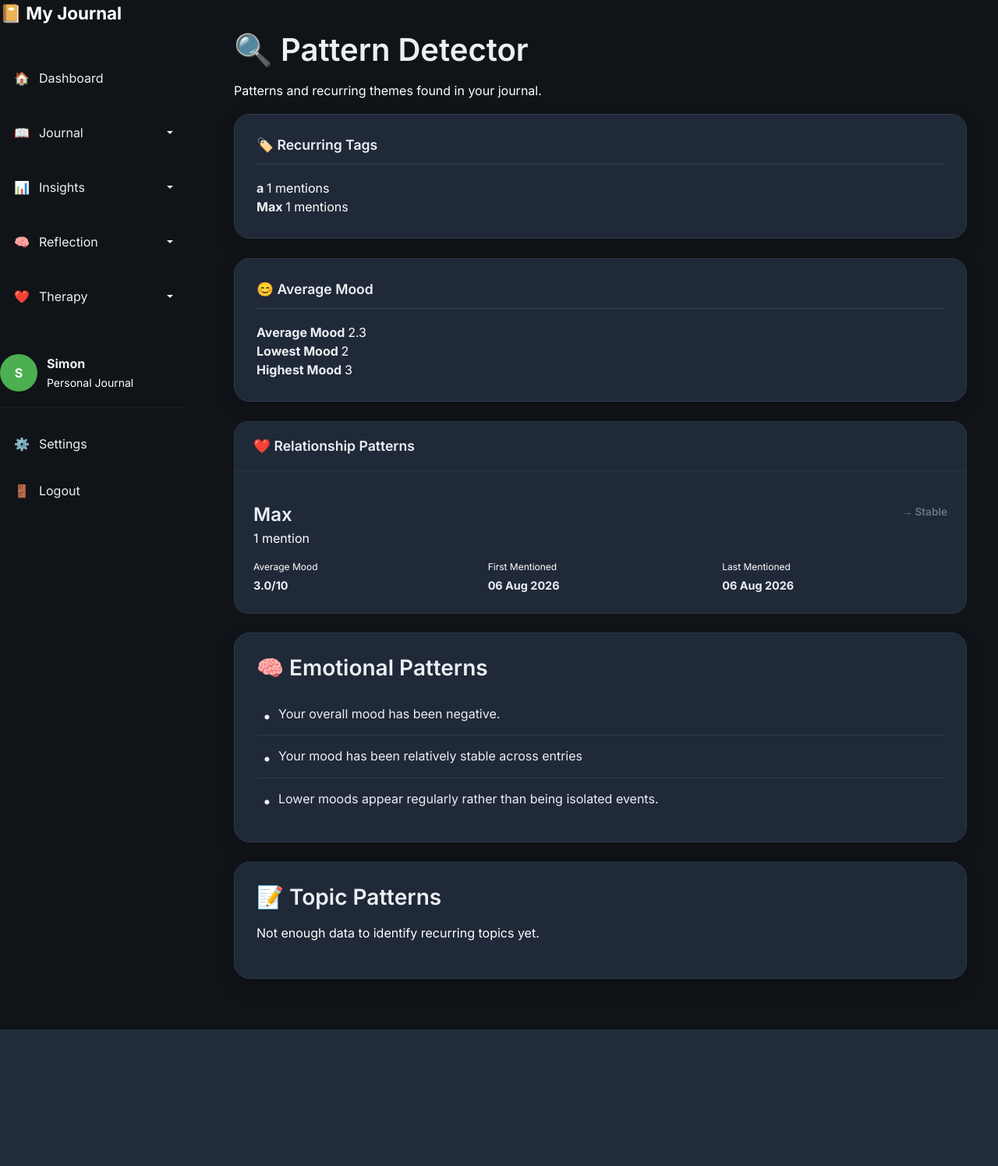
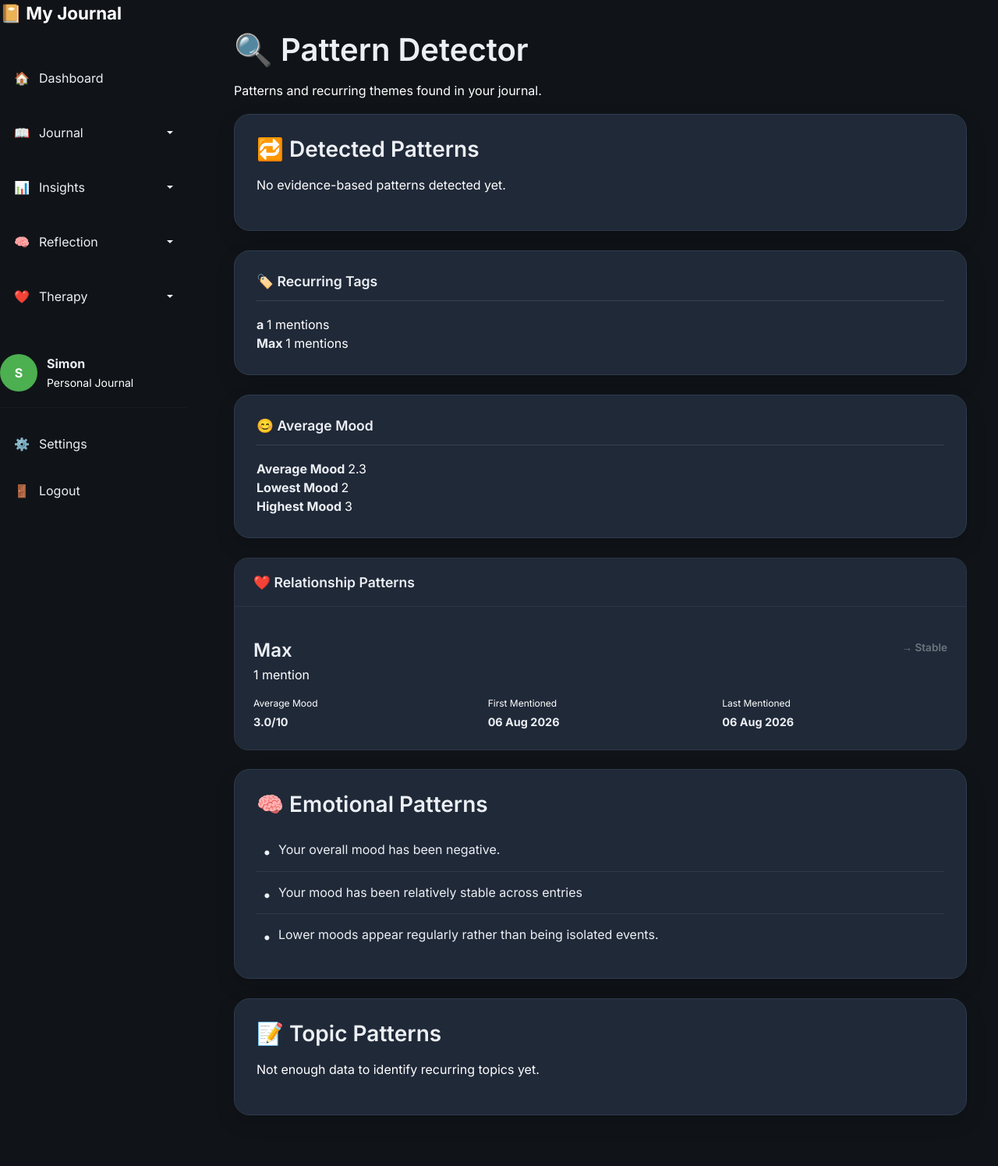
Before and after one commit to dippa1982/Journal_V2, a Flask app: page /patterns in a window 1280 px wide. Shown: the whole page at 78% size. Before the commit the page ends 1320 px from the top, so only its background shows below. Run offline with Flask 3, Linux system fonts and the light colour scheme; a user stored in the database is signed in.

Commit message:
new patterns added

```diff
--- a/templates/patterns.html
+++ b/templates/patterns.html
@@ -19,6 +19,115 @@
             <p class="text-muted">
                 Patterns and recurring themes found in your journal.
             </p>
+
+        </div>
+
+    </div>
+
+    <!-- ========================= -->
+    <!-- Detected Patterns -->
+    <!-- ========================= -->
+
+    <div class="pattern-card">
+
+        <div class="pattern-card-header">
+
+            <h3>🔁 Detected Patterns</h3>
+
+        </div>
+
+        <div class="pattern-card-body">
+
+            {% if patterns %}
+
+                {% for pattern in patterns %}
+
+                    <div class="detected-pattern">
+
+                        <!-- Pattern type -->
+
+                        <div class="detected-pattern-type">
+
+                            Repeated emotional association
+
+                        </div>
+
+
+                        <!-- Trigger -->
+
+                        <div class="detected-pattern-trigger">
+
+                            <strong>
+                                {{ pattern.trigger }}
+                            </strong>
+
+                        </div>
+
+
+                        <!-- Emotions -->
+
+                        <div class="detected-pattern-emotions">
+
+                            <div class="detected-emotion">
+
+                                <strong>
+                                    {{ pattern.emotion }}
+                                </strong>
+
+                                <span class="text-muted">
+                                    {{ pattern.entry_count }}
+                                    entries
+                                </span>
+
+                            </div>
+
+                        </div>
+
+
+                        <!-- Evidence -->
+
+                        <div class="detected-pattern-evidence">
+
+                            <span class="text-muted">
+                                Evidence:
+                            </span>
+
+                            {% for entry_id in pattern.entry_ids %}
+
+                                <span class="pattern-evidence-entry">
+                                    Entry {{ entry_id }}
+                                </span>
+
+                            {% endfor %}
+
+                        </div>
+
+
+                        <!-- Explanation -->
+
+                        <div class="detected-pattern-note">
+
+                            <span>ℹ️</span>
+
+                            This pattern is based on the same
+                            emotional association appearing across
+                            separate journal entries.
+
+                        </div>
+
+                    </div>
+
+                {% endfor %}
+
+            {% else %}
+
+                <p class="text-muted">
+
+                    No evidence-based patterns detected yet.
+
+                </p>
+
+            {% endif %}
 
         </div>
 
```
